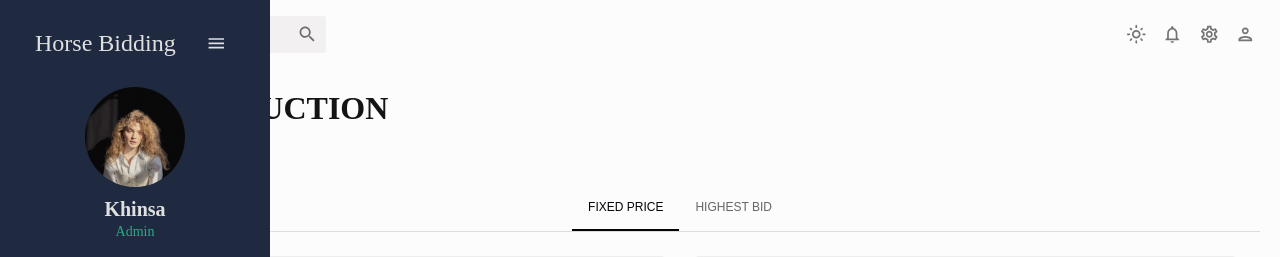
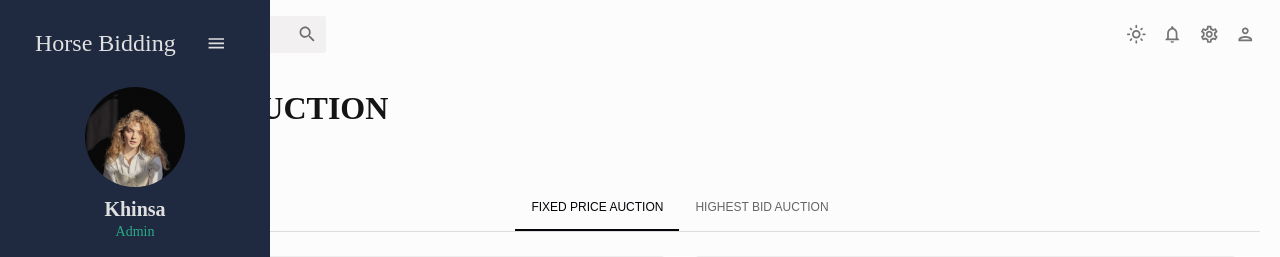
Before and after one commit to Usman-Marwat/horseauctionadmin, a React (Vite) app: page /addProduct in a window 1280 px wide. Shown: the top 257 px of the page. Built offline with nearby package versions, Linux system fonts and the light colour scheme.

Commit message:
Refactor: auction products skeleton styles

```diff
--- a/src/scenes/addProduct/index.jsx
+++ b/src/scenes/addProduct/index.jsx
@@ -25,10 +25,10 @@ const TabViews = ({ isNonMobile }) => {
 
 	const handleChange = (e) => {
 		switch (e.target.textContent) {
-			case 'Fixed Price':
+			case 'Fixed Price Auction':
 				setValue('1');
 				break;
-			case 'Highest Bid':
+			case 'Highest Bid Auction':
 				setValue('2');
 				break;
 		}
@@ -42,8 +42,8 @@ const TabViews = ({ isNonMobile }) => {
 					aria-label="lab API tabs example"
 					centered={isNonMobile}
 				>
-					<Tab label="Fixed Price" value="1" />
-					<Tab label="Highest Bid" value="2" />
+					<Tab label="Fixed Price Auction" value="1" />
+					<Tab label="Highest Bid Auction" value="2" />
 				</TabList>
 			</Box>
 			<TabPanel value="1">
--- a/src/scenes/products/index.jsx
+++ b/src/scenes/products/index.jsx
@@ -67,12 +67,6 @@ const Products = () => {
 				</Link>
 			</Box>
 
-			{/* {isFetching && (
-				<Box display="flex" flex={1} justifyContent="center">
-					<CircularProgress />
-					<Skeleton variant="rectangular" width={210} height={118} />
-				</Box>
-			)} */}
 			{isFetching && !data && (
 				<Box
 					mt="20px"
@@ -85,14 +79,14 @@ const Products = () => {
 						'& > div': { gridColumn: isNonMobile ? undefined : 'span 4' },
 					}}
 				>
-					{[1, 2, 3, 4, 5, 6, 7].map((i) => (
-						<Box key={i} display="flex" flexDirection="column">
-							<Skeleton variant="rectangular" height={118} />
+					{[...Array(10).fill(1)].map((_, i) => (
+						<Box key={i} display="flex" flexDirection="column" gap={1}>
+							<Skeleton variant="rounded" height={200} />
 							<Skeleton width="90%" />
 							<Skeleton width="50%" />
 							<Skeleton width="70%" />
 							<Skeleton width="80%" />
-							<Skeleton width="25%" height={40} />
+							<Skeleton width="25%" height={45} />
 						</Box>
 					))}
 				</Box>
```
